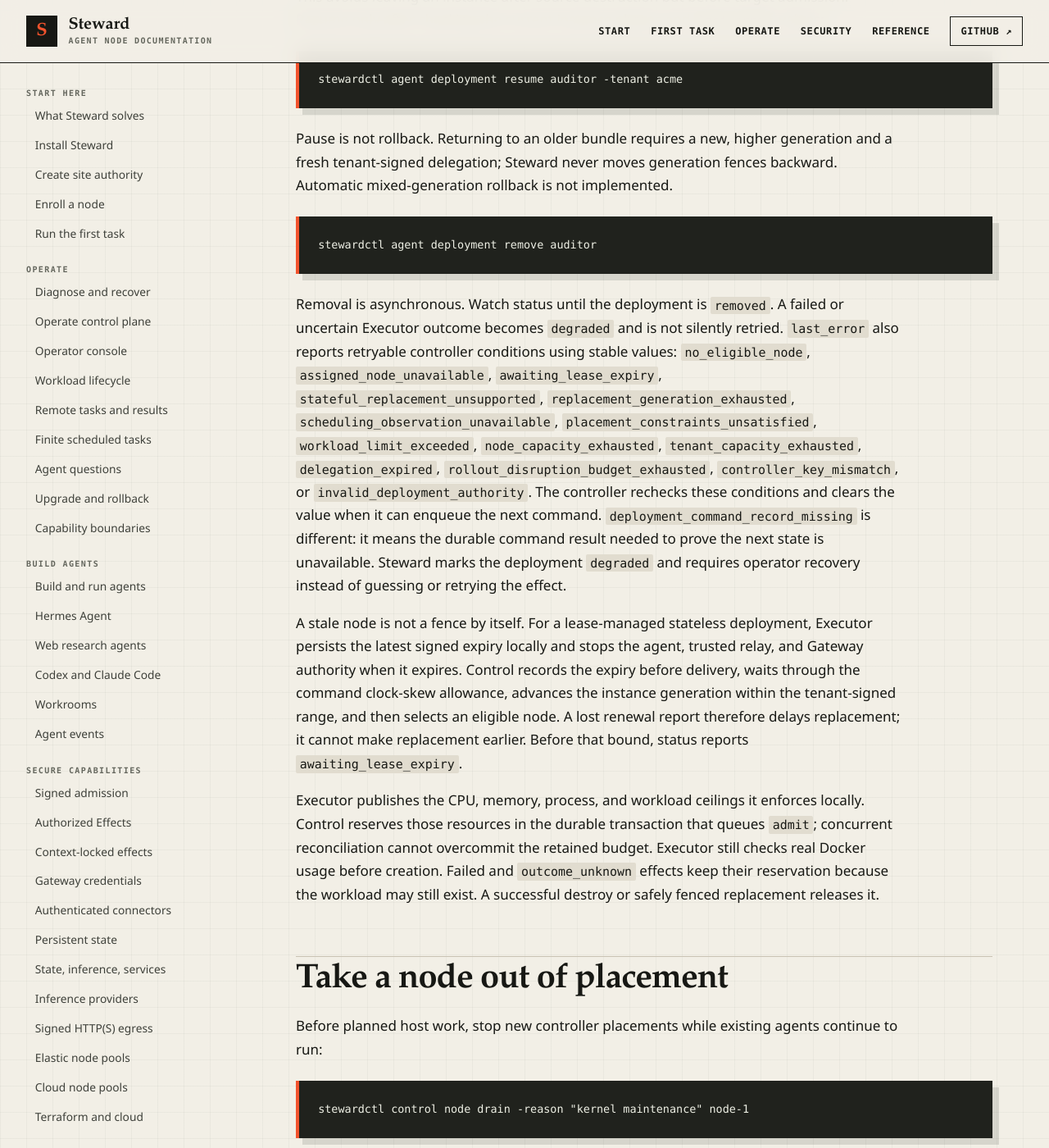
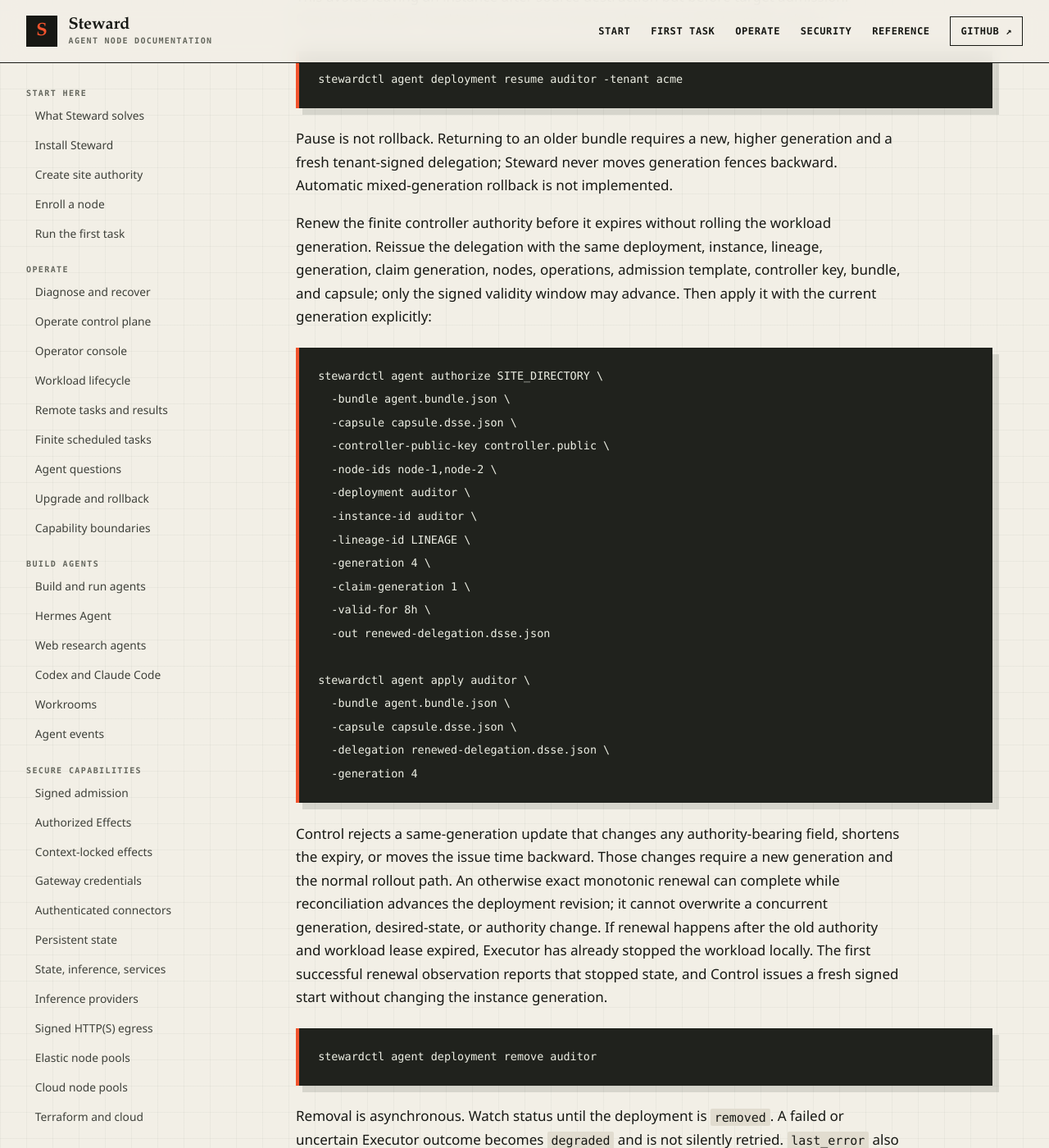
Before and after one commit to hardrails/steward, a Jekyll site: the page built from docs/guides/build-agents.md, in a window 1280 px wide and 1400 px high, scrolled down 6676 px. Shown: the whole window at 82% size. Built offline with Jekyll 4.4.1, drawn with Linux system fonts in a browser that asks for light colours.

Commit message:
Document console and deployment recovery guarantees
Describe direct-TLS transport security, signed instance identity projection, and exact same-generation authority renewal including restart after lease-expiry containment.

Confidence: high
Scope-risk: narrow

````diff
--- a/docs/guides/build-agents.md
+++ b/docs/guides/build-agents.md
@@ -253,6 +253,43 @@ stewardctl agent deployment resume auditor -tenant acme
 Pause is not rollback. Returning to an older bundle requires a new, higher
 generation and a fresh tenant-signed delegation; Steward never moves generation
 fences backward. Automatic mixed-generation rollback is not implemented.
+
+Renew the finite controller authority before it expires without rolling the
+workload generation. Reissue the delegation with the same deployment, instance,
+lineage, generation, claim generation, nodes, operations, admission template,
+controller key, bundle, and capsule; only the signed validity window may advance.
+Then apply it with the current generation explicitly:
+
+```console
+stewardctl agent authorize SITE_DIRECTORY \
+  -bundle agent.bundle.json \
+  -capsule capsule.dsse.json \
+  -controller-public-key controller.public \
+  -node-ids node-1,node-2 \
+  -deployment auditor \
+  -instance-id auditor \
+  -lineage-id LINEAGE \
+  -generation 4 \
+  -claim-generation 1 \
+  -valid-for 8h \
+  -out renewed-delegation.dsse.json
+
+stewardctl agent apply auditor \
+  -bundle agent.bundle.json \
+  -capsule capsule.dsse.json \
+  -delegation renewed-delegation.dsse.json \
+  -generation 4
+```
+
+Control rejects a same-generation update that changes any authority-bearing field,
+shortens the expiry, or moves the issue time backward. Those changes require a new
+generation and the normal rollout path. An otherwise exact monotonic renewal can
+complete while reconciliation advances the deployment revision; it cannot
+overwrite a concurrent generation, desired-state, or authority change. If renewal
+happens after the old authority and workload lease expired, Executor has already
+stopped the workload locally. The first successful renewal observation reports
+that stopped state, and Control issues a fresh signed start without changing the
+instance generation.
 
 ```console
 stewardctl agent deployment remove auditor
````
Also changed, not shown: docs/guides/control-plane.md (+10 -4 lines), docs/reference/api.md (+2 -1 lines), docs/reference/configuration.md (+3 -1 lines).
